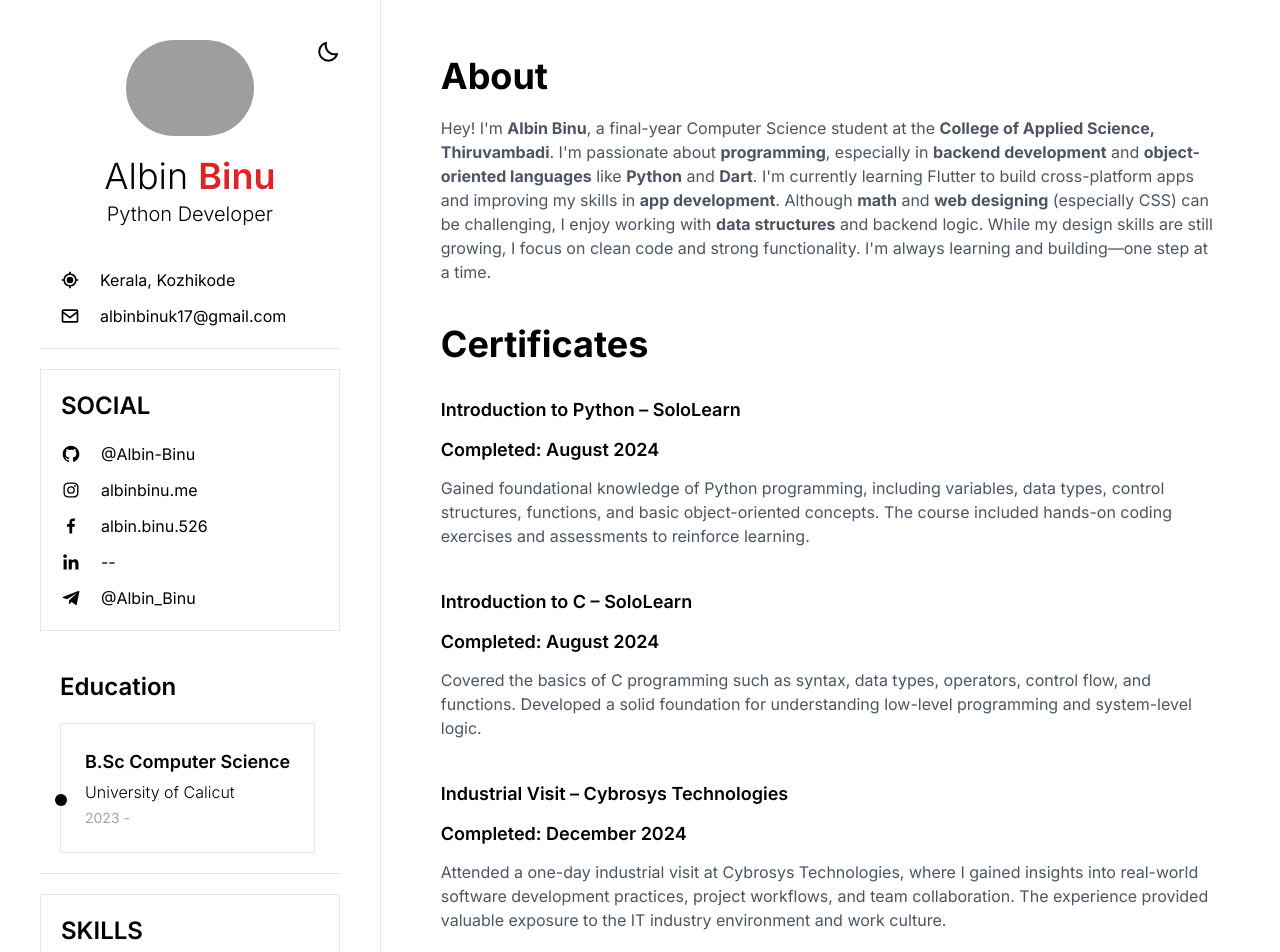
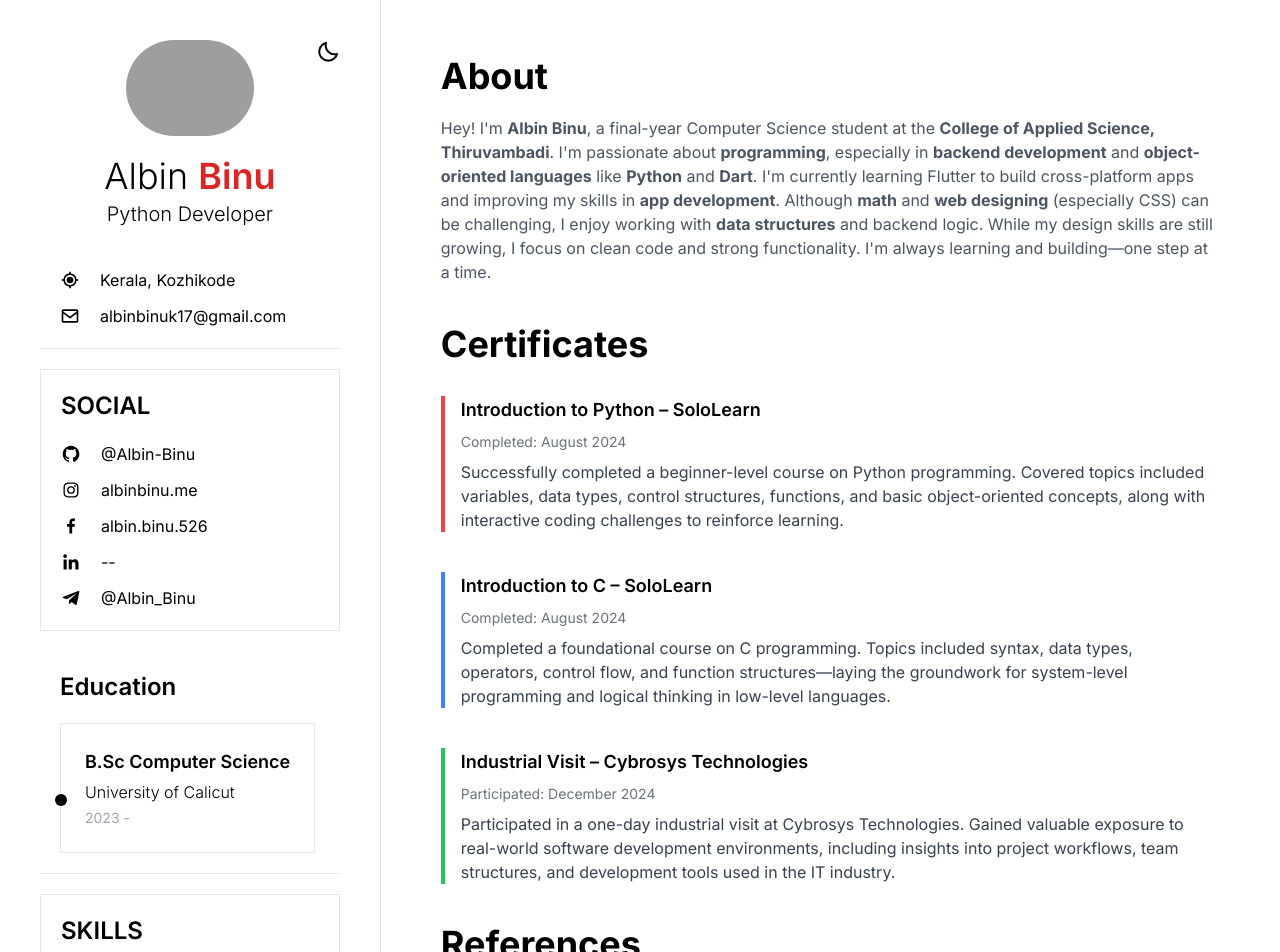
Before and after one commit to Albin-Binu/my-cv, a React (Vite) app: page / in a window 1280 px wide. Shown: the top 952 px of the page. Built offline with nearby package versions, Linux system fonts and the light colour scheme; grey boxes are pictures that could not be loaded.

Commit message:
convert certifiate section into Professional tone, fixed mistakes

```diff
--- a/src/components/Home.jsx
+++ b/src/components/Home.jsx
@@ -23,47 +23,57 @@ const Home = () => {
           </p>
         </div>
 
-        {/* Certificates */}
+        {/* Certificate section */}
         <div className="max-w-3xl space-y-8">
           <h1 className="text-2xl font-bold md:text-4xl">Certificates</h1>
           <div className="space-y-10">
-            <div className="space-y-3">
-              <h3 className="text-sm font-semibold md:text-lg">
+            {/* Python Certificate */}
+            <div className="space-y-2 border-l-4 border-red-500 pl-4">
+              <h3 className="text-lg font-semibold">
                 Introduction to Python – SoloLearn
               </h3>
-              <h4 className="text-sm font-semibold md:text-lg">
+              <p className="text-sm text-gray-500 dark:text-gray-400">
                 Completed: August 2024
-              </h4>
-              <p className="text-sm text-gray-600 dark:text-gray-400 md:text-base">
-                Gained foundational knowledge of Python programming, including
-                variables, data types, control structures, functions, and basic
-                object-oriented concepts. The course included hands-on coding
-                exercises and assessments to reinforce learning.
+              </p>
+              <p className="text-sm md:text-base text-gray-700 dark:text-gray-300">
+                Successfully completed a beginner-level course on Python
+                programming. Covered topics included variables, data types,
+                control structures, functions, and basic object-oriented
+                concepts, along with interactive coding challenges to reinforce
+                learning.
               </p>
             </div>
-            <div className="space-y-3">
-              <h3 className="text-sm font-semibold md:text-lg">
+
+            {/* C Certificate */}
+            <div className="space-y-2 border-l-4 border-blue-500 pl-4">
+              <h3 className="text-lg font-semibold">
                 Introduction to C – SoloLearn
               </h3>
-              <h4 className="text-sm font-semibold md:text-lg">
+              <p className="text-sm text-gray-500 dark:text-gray-400">
                 Completed: August 2024
-              </h4>
-              <p className="text-sm text-gray-600 dark:text-gray-400 md:text-base">
-                Covered the basics of C programming such as syntax, data types,
-                operators, control flow, and functions. Developed a solid
-                foundation for understanding low-level programming and
-                system-level logic.
+              </p>
+              <p className="text-sm md:text-base text-gray-700 dark:text-gray-300">
+                Completed a foundational course on C programming. Topics
+                included syntax, data types, operators, control flow, and
+                function structures—laying the groundwork for system-level
+                programming and logical thinking in low-level languages.
               </p>
             </div>
-             <div className="space-y-3">
-              <h3 className="text-sm font-semibold md:text-lg">
+
+            {/* IV Certificate */}
+            <div className="space-y-2 border-l-4 border-green-500 pl-4">
+              <h3 className="text-lg font-semibold">
                 Industrial Visit – Cybrosys Technologies
               </h3>
-              <h4 className="text-sm font-semibold md:text-lg">
-                Completed: December 2024
-              </h4>
-              <p className="text-sm text-gray-600 dark:text-gray-400 md:text-base">
-                Attended a one-day industrial visit at Cybrosys Technologies, where I gained insights into real-world software development practices, project workflows, and team collaboration. The experience provided valuable exposure to the IT industry environment and work culture.
+              <p className="text-sm text-gray-500 dark:text-gray-400">
+                Participated: December 2024
+              </p>
+              <p className="text-sm md:text-base text-gray-700 dark:text-gray-300">
+                Participated in a one-day industrial visit at Cybrosys
+                Technologies. Gained valuable exposure to real-world software
+                development environments, including insights into project
+                workflows, team structures, and development tools used in the IT
+                industry.
               </p>
             </div>
           </div>
@@ -79,13 +89,17 @@ const Home = () => {
                 Sooraj Valsaraj
               </h2>
               <p className="text-gray-600 dark:text-gray-400">Phone: ---</p>
-              <p className="text-gray-600 dark:text-gray-400">Email: soorajvalsaraj24@gmail.com</p>
+              <p className="text-gray-600 dark:text-gray-400">
+                Email: soorajvalsaraj24@gmail.com
+              </p>
             </div>
             <div className="space-y-1">
               <h3 className="text-lg font-light">Designer</h3>
               <h2 className="text-base font-semibold md:text-2xl">Ashin P</h2>
               <p className="text-gray-600 dark:text-gray-400">Phone: ---</p>
-              <p className="text-gray-600 dark:text-gray-400">Email: ashinssj3@gmail.com</p>
+              <p className="text-gray-600 dark:text-gray-400">
+                Email: ashinssj3@gmail.com
+              </p>
             </div>
           </div>
         </div>
@@ -108,11 +122,12 @@ const Home = () => {
               </a>
             </h3>
             <p className="text-sm text-gray-600 dark:text-gray-400 md:text-base">
-      A responsive portfolio website built using React.js and Bootstrap. Features include animations, social linking, and contact information.
+              A responsive portfolio website built using React.js and Bootstrap.
+              Features include animations, social linking, and contact
+              information.
             </p>
           </li>
         </ul>
-
       </main>
     </div>
   );
```
Lines whose indentation alone changed are shown as unchanged.
